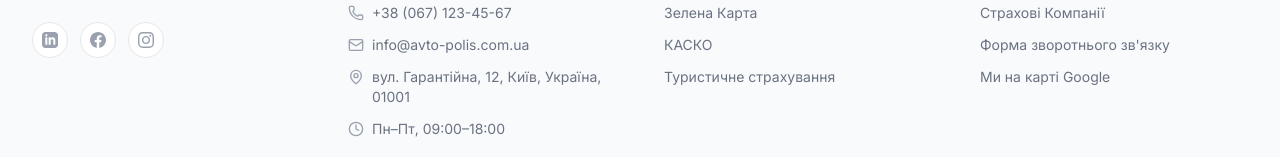
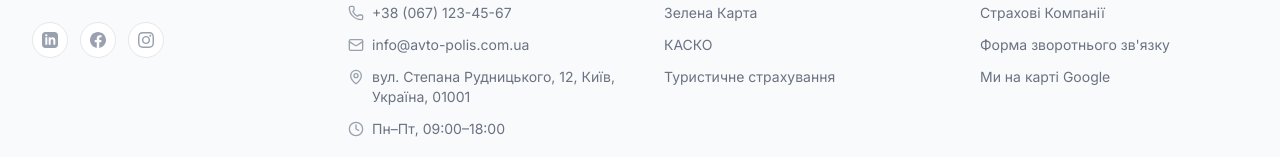
Before and after one commit to MaksymDoroshenkoDCI/AVTO-POLIS-COM-UA, a Next.js app in the folder frontend/: page / in a window 1280 px wide. Shown: the part 4547-4704 px from the top of the page. Built offline with nearby package versions, Linux system fonts and the light colour scheme.

Commit message:
Зміна вулиці

```diff
--- a/frontend/src/components/layout/Footer.tsx
+++ b/frontend/src/components/layout/Footer.tsx
@@ -45,7 +45,7 @@ const Footer = () => {
                             </li>
                             <li className="flex items-start space-x-2">
                                 <MapPin className="h-4 w-4 text-gray-400 flex-shrink-0 mt-0.5" />
-                                <span>вул. Гарантійна, 12, Київ, Україна, 01001</span>
+                                <span>вул. Степана Рудницького, 12, Київ, Україна, 01001</span>
                             </li>
                             <li className="flex items-start space-x-2">
                                 <Clock className="h-4 w-4 text-gray-400 flex-shrink-0 mt-0.5" />
```
